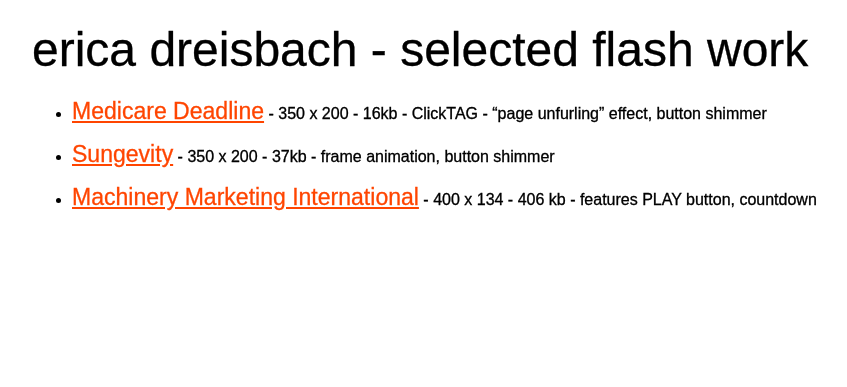
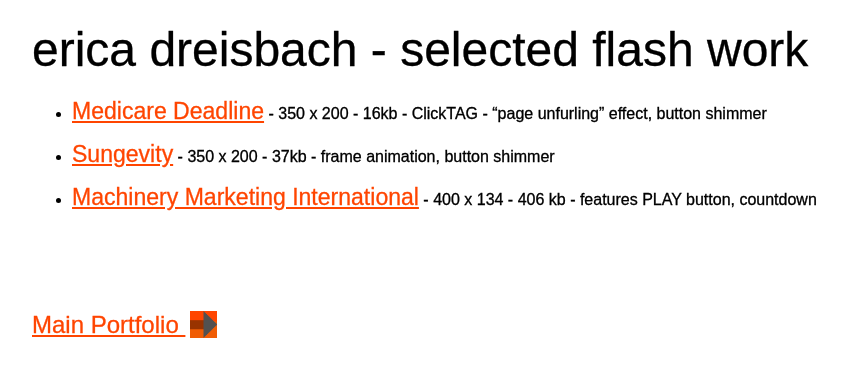
Before and after one commit to ericadreisbachdeveloper/niek, a PHP site: page /flash.php in a window 1280 px wide. Shown: the top 387 px of the page, without its empty margins (128-975 px from the left). Run offline with PHP 8.4, Linux system fonts and the light colour scheme.

Commit message:
Updates to Flash mini-portfolio

```diff
--- a/css/styles.css
+++ b/css/styles.css
@@ -732,7 +732,6 @@
 #project-credit {
 	float: right;
 	text-align: right;
-
 }
 
 
@@ -745,3 +744,9 @@
 .flash li a {
 	font-size: 1.44em;
 }
+
+.flash h2 img {
+	height: 1.1em;
+	margin-bottom: -.2em;
+	margin-left: .2em;
+}
--- a/flash.php
+++ b/flash.php
@@ -13,5 +13,13 @@
  </div><!-- .table -->
 </section>
 
+<section>
+ <div class="table padded-cell">
+  <div class="table-cell middle">
+   <h2><a href="./">Main Portfolio <img src="img/logo-50.png" alt="main portfolio" /></a></h2>
+  </div><!-- .table-cell.middle -->
+ </div><!-- .table -->
+</section>
+
 </body>
 </html>
--- a/flash/mmi.html
+++ b/flash/mmi.html
@@ -11,6 +11,9 @@
 		</style>
 	</head>
 	<body class="flash">
+	 <section>
+	  <div class="table padded-cell">
+	   <div class="table-cell middle">
 		<div id="flashContent">
 			<object classid="clsid:d27cdb6e-ae6d-11cf-96b8-444553540000" width="400" height="134" id="mmi" align="middle">
 				<param name="movie" value="mmi.swf" />
@@ -48,5 +51,8 @@
 		</div>
 		<br /><br /><br />
 		<h2>&nbsp;<a href="../flash.php">&lt;&nbsp;BACK</a></h2>
+       </div><!-- .table-cell.middle -->
+      </div><!-- .table -->
+     </section>
 	</body>
 </html>
```
Also changed, not shown: flash/medicare.html (+7 -2 lines), flash/sungevity.html (+7 -1 lines).
